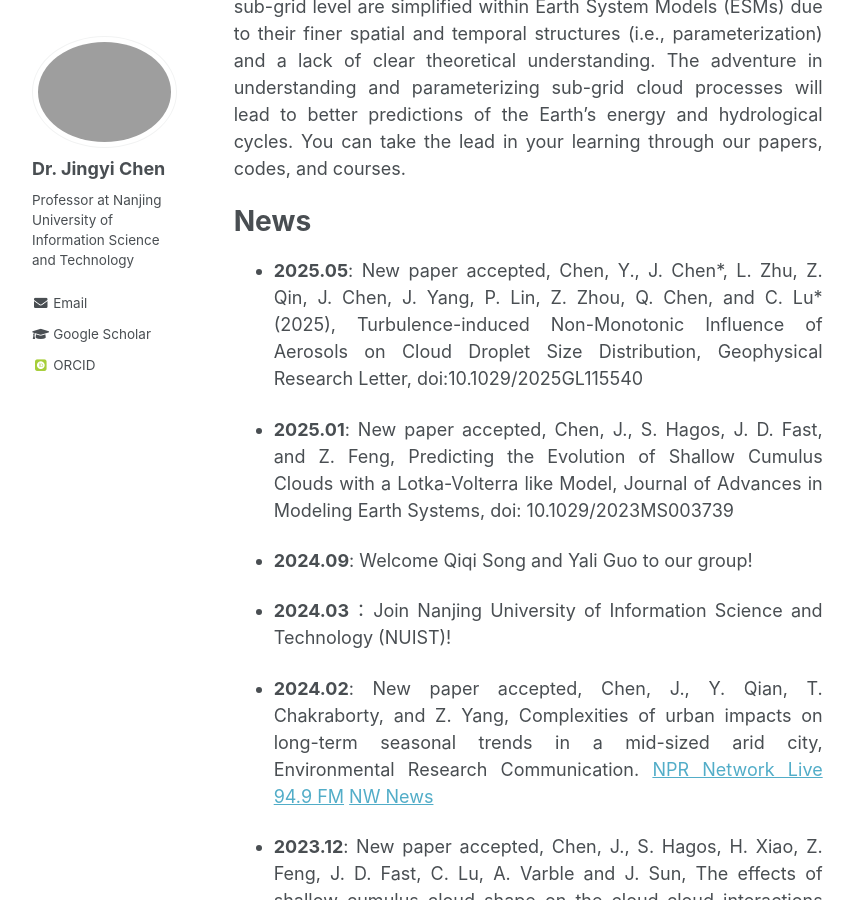
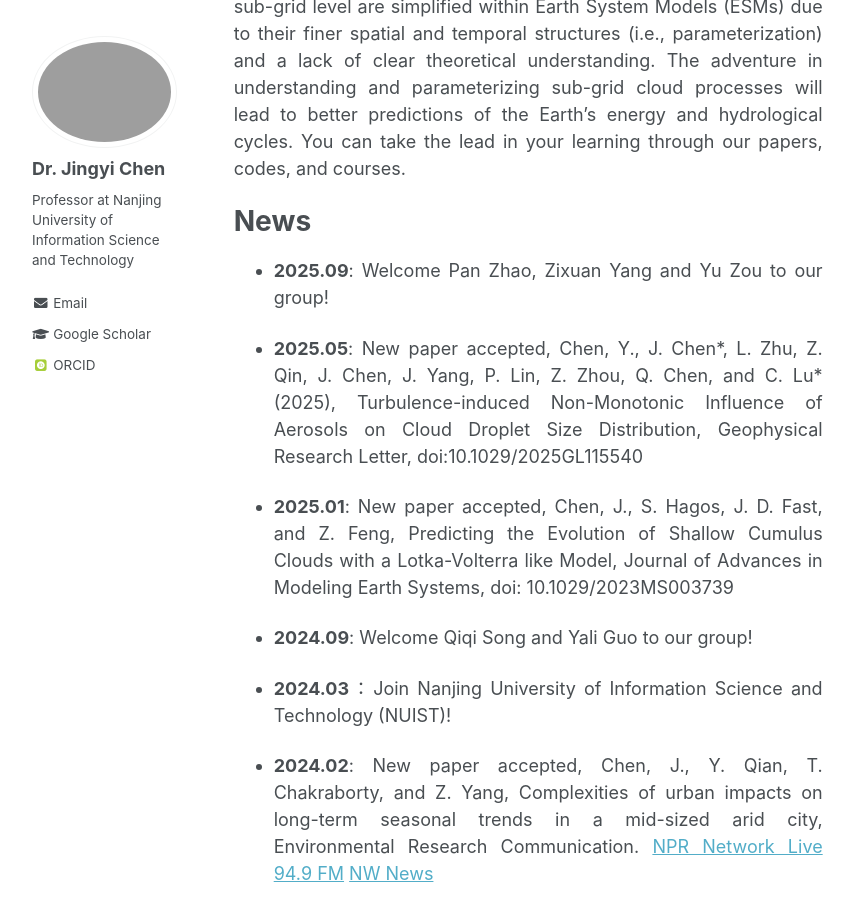
Before and after one commit to Jingyi-Chen/jingyi-chen.github.io, a Jekyll site: the page built from _pages/about.md, in a window 1280 px wide and 900 px high, scrolled down 835 px. Shown: the whole window, without its empty margins (132-986 px from the left). Built offline with Jekyll 4.4.1, drawn with Linux system fonts in a browser that asks for light colours; some web fonts are replaced.

Commit message:
Add news entries for new group members and papers

```diff
--- a/_pages/about.md
+++ b/_pages/about.md
@@ -14,6 +14,8 @@ I am focused on addressing several grand challenges related to cloud processes a
 
 News
 ======
+* **2025.09**: Welcome Pan Zhao, Zixuan Yang and Yu Zou to our group!
+
 * **2025.05**: New paper accepted, Chen, Y., J. Chen\*, L. Zhu, Z. Qin, J. Chen, J. Yang, P. Lin, Z. Zhou, Q. Chen, and C. Lu\* (2025), Turbulence-induced Non-Monotonic Influence of Aerosols on Cloud Droplet Size Distribution, Geophysical Research Letter, doi:10.1029/2025GL115540
 
 * **2025.01**: New paper accepted, Chen, J., S. Hagos, J. D. Fast, and Z. Feng, Predicting the Evolution of Shallow Cumulus Clouds with a Lotka-Volterra like Model, Journal of Advances in Modeling Earth Systems, doi: 10.1029/2023MS003739
```
